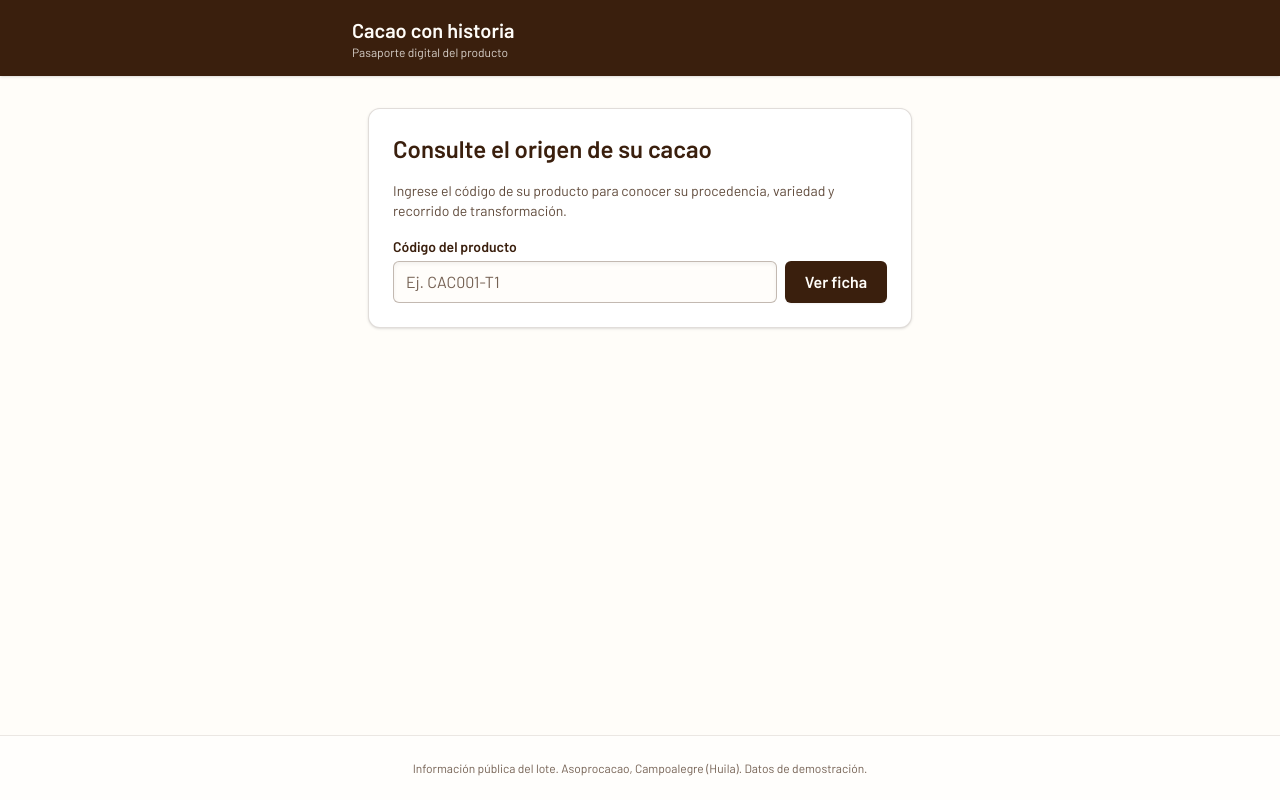
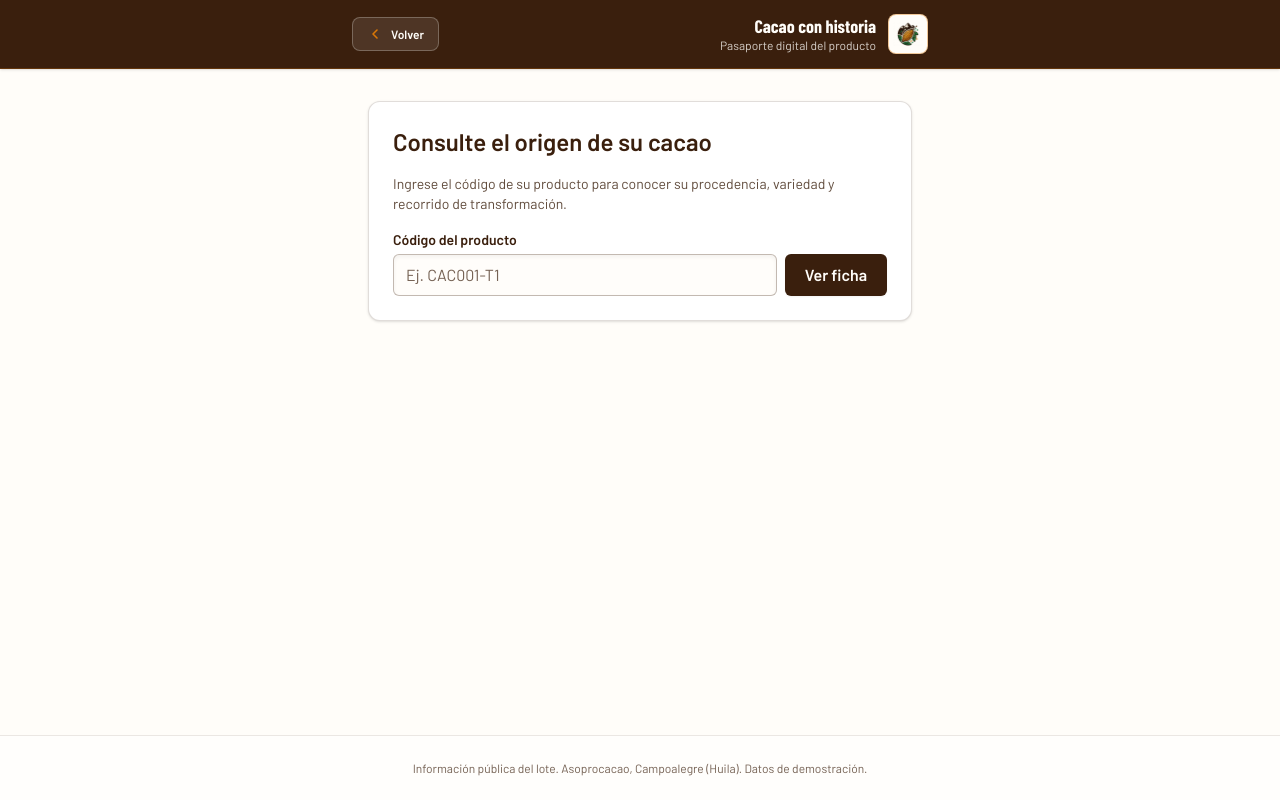
Before and after one commit to JuanFierro15/cacao-trazabilidad-huila, a React (Vite) app in the folder frontend/: page /ficha in a window 1280 px wide. Built offline with nearby package versions, Linux system fonts and the light colour scheme.

Commit message:
feat: botón de retorno y emblema en el encabezado de la ficha pública

```diff
--- a/frontend/src/paginas/publico/PaginaConsultaFicha.jsx
+++ b/frontend/src/paginas/publico/PaginaConsultaFicha.jsx
@@ -1,14 +1,64 @@
 import { useState } from 'react'
-import { useNavigate } from 'react-router'
+import { useLocation, useNavigate } from 'react-router'
 
 const FOCO = 'focus-visible:outline-2 focus-visible:outline-offset-2 focus-visible:outline-mazorca'
 
 export function EncabezadoPublico() {
+  const navigate = useNavigate()
+  const location = useLocation()
+
+  function manejarVolver() {
+    if (typeof window !== 'undefined' && window.history.state?.idx > 0) {
+      navigate(-1)
+      return
+    }
+    if (location.pathname !== '/ficha') {
+      navigate('/ficha')
+      return
+    }
+    navigate('/')
+  }
+
   return (
-    <header className="bg-cacao px-4 py-4 text-crema shadow-sm">
-      <div className="mx-auto max-w-xl">
-        <p className="text-xl font-bold">Cacao con historia</p>
-        <p className="text-xs text-crema/80">Pasaporte digital del producto</p>
+    <header className="border-b border-mazorca/25 bg-cacao px-4 py-3.5 text-crema shadow-sm">
+      <div className="mx-auto flex max-w-xl items-center justify-between gap-4">
+        <button
+          type="button"
+          onClick={manejarVolver}
+          className={`group inline-flex items-center gap-2 rounded-lg border border-crema/25 bg-crema/10 px-3.5 py-2 text-xs font-semibold text-crema transition-colors duration-200 hover:border-mazorca hover:bg-crema/20 ${FOCO}`}
+        >
+          <svg
+            aria-hidden="true"
+            viewBox="0 0 20 20"
+            fill="none"
+            stroke="currentColor"
+            strokeWidth="2"
+            strokeLinecap="round"
+            strokeLinejoin="round"
+            className="h-4 w-4 text-mazorca transition-transform duration-200 group-hover:-translate-x-0.5"
+          >
+            <path d="M12.5 15 7.5 10l5-5" />
+          </svg>
+          <span>Volver</span>
+        </button>
+
+        <div className="flex items-center gap-3 text-right">
+          <div>
+            <p className="font-display text-lg font-bold leading-tight text-crema">
+              Cacao con historia
+            </p>
+            <p className="text-xs text-crema/80">Pasaporte digital del producto</p>
+          </div>
+          <div className="flex h-10 w-10 shrink-0 items-center justify-center rounded-lg border border-mazorca/40 bg-crema p-1 shadow-xs">
+            <img
+              src="/assets/logo-emblema-192.webp"
+              alt="Asoprocacao"
+              width={32}
+              height={32}
+              className="h-7 w-auto object-contain"
+            />
+          </div>
+        </div>
       </div>
     </header>
   )
```
